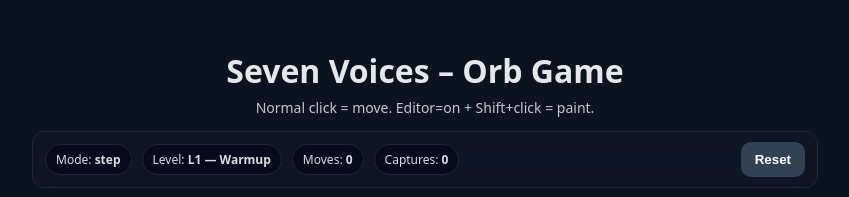
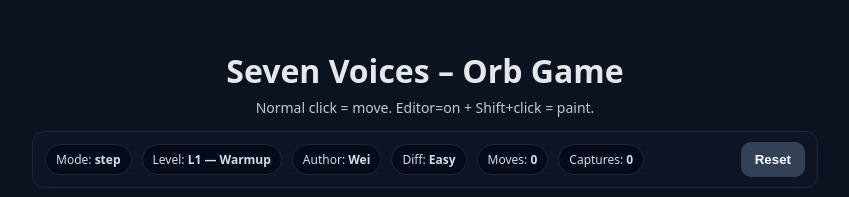
Before and after one commit to sokolgora-sketch/seven-voices-orb, a plain HTML site: page index.html in a window 1280 px wide. Shown: the top 197 px of the page, without its empty margins (215-1064 px from the left). Drawn offline with Linux system fonts and the light colour scheme.

Commit message:
feat(v1.3): show level author + difficulty in HUD

```diff
--- a/index.html
+++ b/index.html
@@ -221,6 +221,8 @@ user-select: none;
   <div class="left">
     <div class="pill">Mode: <strong><span id="hudMode">-</span></strong></div>
     <div class="pill">Level: <strong><span id="hudLevel">-</span></strong></div>
+    <div class="pill">Author: <strong><span id="hudAuthor">-</span></strong></div>
+    <div class="pill">Diff: <strong><span id="hudDiff">-</span></strong></div>
     <div class="pill">Moves: <strong><span id="hudMoves">0</span></strong></div>
     <div class="pill">Captures: <strong><span id="hudCaptures">0</span></strong></div>
   </div>
--- a/src/main.js
+++ b/src/main.js
@@ -50,6 +50,8 @@ function setDevToolsVisible(show) {
 const hudMode = $("hudMode");
 const hudLevel = $("hudLevel");
 const hudMoves = $("hudMoves");
+const hudAuthor = $("hudAuthor");
+const hudDiff = $("hudDiff");
 
 // Win UI (new HTML)
 const winOverlay = $("winOverlay");
@@ -332,6 +334,8 @@ function render() {
     const idx = getLevelIndexSafe();
     hudLevel.textContent = levels[idx]?.name || `L${idx + 1}`;
   }
+  if (hudAuthor) hudAuthor.textContent = s.levelAuthor || "-";
+  if (hudDiff) hudDiff.textContent = s.levelDifficulty || "-";
   if (hudMoves) hudMoves.textContent = String(moveCount);
 
   if (s.win) showWinUI();
```
